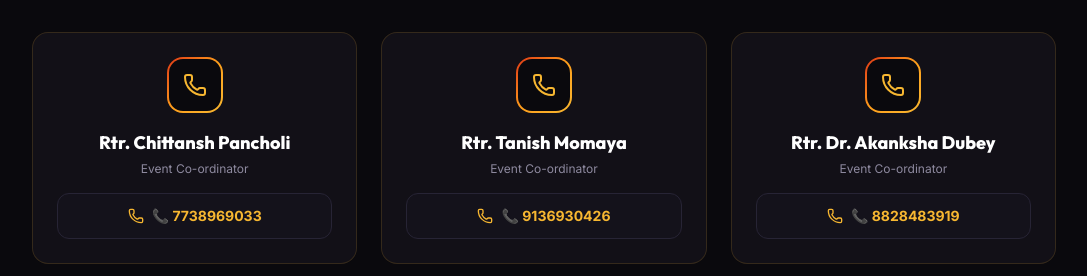
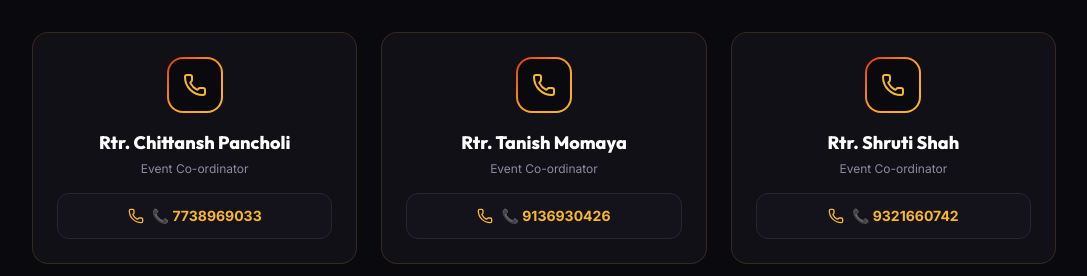
Before and after one commit to SNIPER-007/garbagala, a Next.js app: page / in a window 1280 px wide. Shown: the part 4960-5236 px from the top of the page, without its empty margins (96-1183 px from the left). Built offline with nearby package versions, Linux system fonts and the light colour scheme; no server answers; the database is empty.

Commit message:
name and number updated

```diff
--- a/app/page.tsx
+++ b/app/page.tsx
@@ -444,16 +444,16 @@ export default function HomePage() {
             </div>
             <div>
               <h3 className="text-lg font-extrabold text-white font-heading">
-                Rtr. Dr. Akanksha Dubey
+                Rtr. Shruti Shah
               </h3>
               <p className="text-xs text-[#8E8A9F] mt-1">Event Co-ordinator</p>
             </div>
             <a
-              href="tel:8828483919"
+              href="tel:9321660742"
               className="inline-flex items-center justify-center gap-2 w-full py-3 rounded-xl bg-[#14121B] border border-[#272435] text-[#F7B731] hover:text-white hover:border-[#F7B731] font-bold text-sm transition-all"
             >
               <Phone className="w-4 h-4" />
-              <span>📞 8828483919</span>
+              <span>📞 9321660742</span>
             </a>
           </div>
         </div>
```
